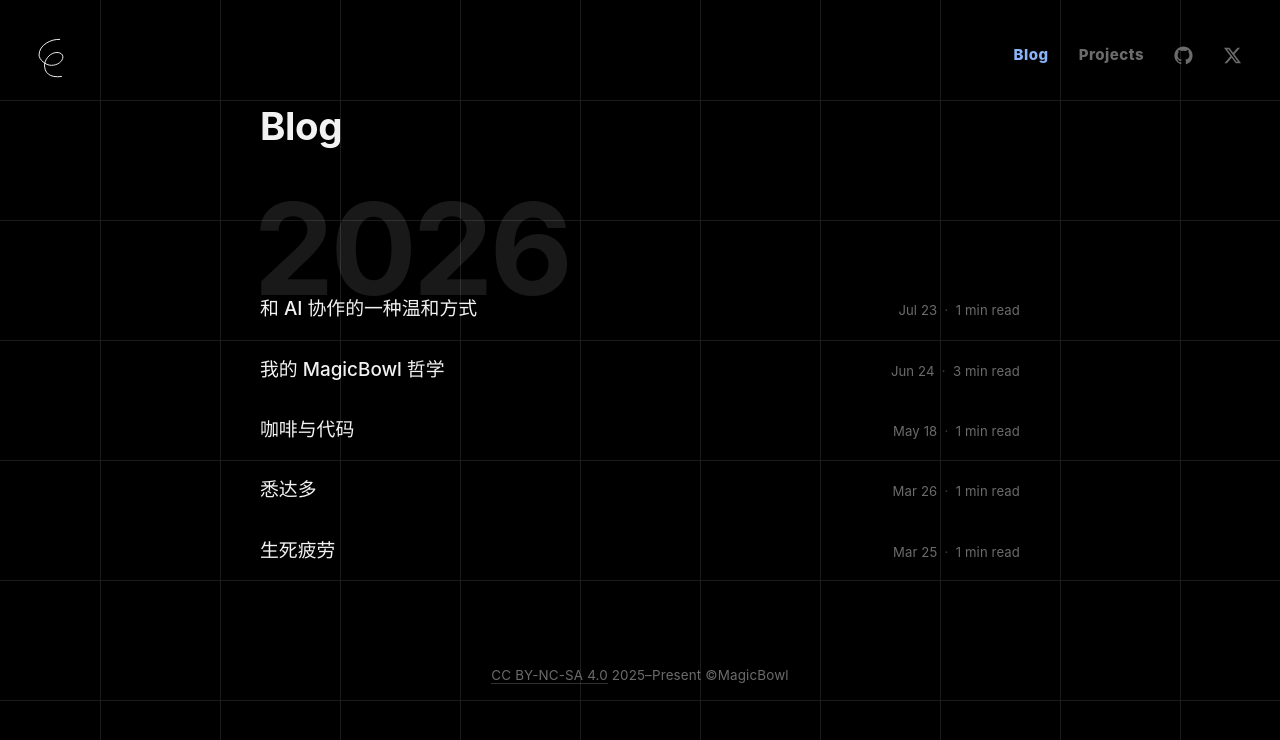
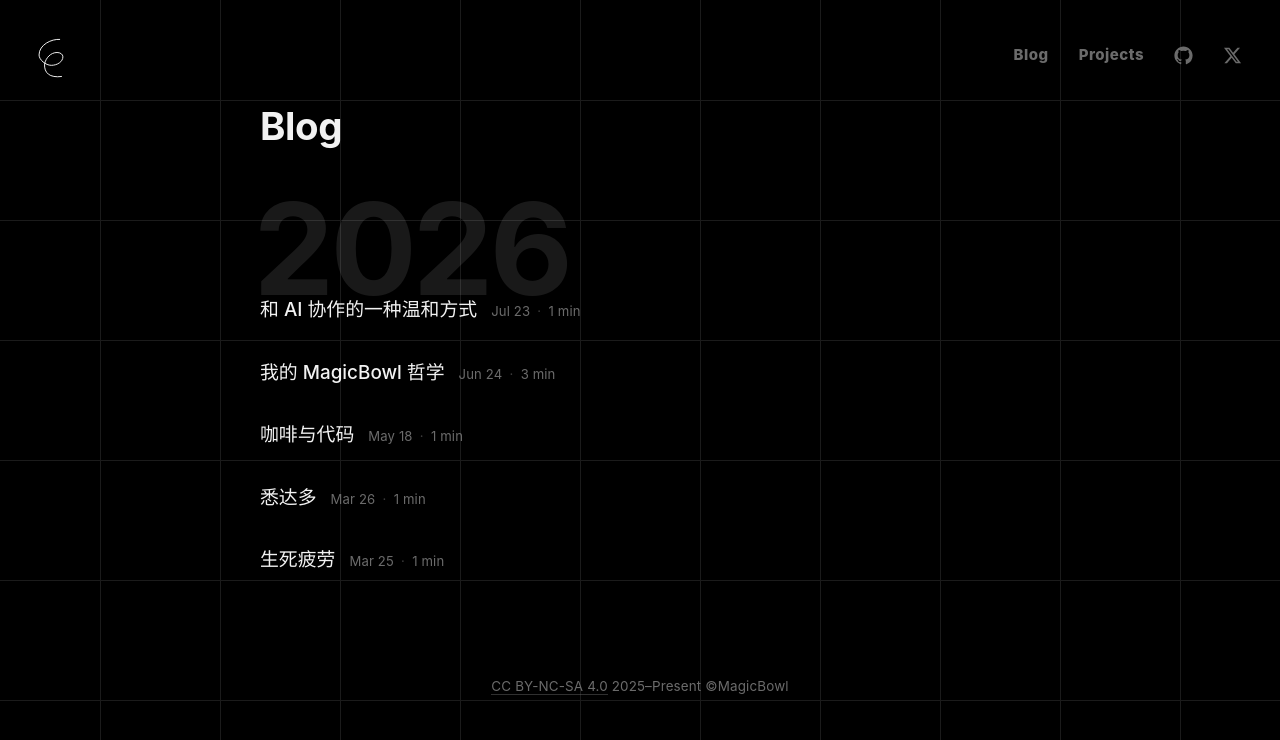
Before and after one commit to lg114/magicbowl, a Next.js app: page /posts in a window 1280 px wide. Shown: the top 740 px of the page. Built offline with nearby package versions, Linux system fonts and the light colour scheme.

Commit message:
Refine navigation and archive post metadata
Stop highlighting the current navigation link and prevent redundant navigation to the current page. Keep archive post dates and reading times inline with titles, and shorten the reading-time label.

```diff
--- a/components/NavBar.tsx
+++ b/components/NavBar.tsx
@@ -5,8 +5,8 @@ import { usePathname } from "next/navigation";
 import { siteConfig } from "../lib/site";
 
 // 右上角固定导航：站内项为文字（窄屏下换成图标）、社交外链为图标，无胶囊底。
-// 站内项 map siteConfig.nav（导航显示项的唯一来源），按当前路由高亮；
-// 社交项取自 siteConfig.social。
+// 站内项 map siteConfig.nav（导航显示项的唯一来源）；
+// 当前页不做颜色区分，只有 hover 变白；点击当前页不重复跳转。
 function SocialIcon({ kind }: { kind: "github" | "x" }) {
   if (kind === "github") {
     return (
@@ -46,8 +46,8 @@ function renderNavGlyph(href: string) {
 
 export default function NavBar() {
   const pathname = usePathname();
-  const isActive = (href: string) =>
-    href === "/" ? pathname === "/" : pathname.startsWith(href);
+  // 只按「完全等于当前路径」判断：文章页 /posts/xxx 下，Blog 项不算当前页
+  const isCurrent = (href: string) => pathname === href;
 
   const socialLinks = [
     { kind: "github" as const, label: "GitHub", href: siteConfig.social.github },
@@ -57,15 +57,19 @@ export default function NavBar() {
   return (
     <nav className="nav" aria-label="Main navigation">
       {siteConfig.nav.map((l) => {
-        const active = isActive(l.href);
+        const current = isCurrent(l.href);
         const glyph = renderNavGlyph(l.href);
         return (
           <Link
             key={l.href}
             href={l.href}
-            className={"nav__link" + (active ? " is-active" : "")}
-            aria-current={active ? "page" : undefined}
+            className="nav__link"
+            aria-current={current ? "page" : undefined}
             aria-label={l.label}
+            // 已经在这一页时不再重复跳转（否则会多推一条历史记录）
+            onClick={(e) => {
+              if (current) e.preventDefault();
+            }}
           >
             <span className="nav__label">{l.label}</span>
             {glyph && <span className="nav__glyph">{glyph}</span>}
--- a/components/PostsArchive.tsx
+++ b/components/PostsArchive.tsx
@@ -54,7 +54,7 @@ export default function PostsArchive({ posts }: { posts: PostMeta[] }) {
                     <span className="ygroup__sep" aria-hidden="true">
                       ·
                     </span>
-                    <span>{post.readingTime} min read</span>
+                    <span>{post.readingTime} min</span>
                   </span>
                 </Link>
               </li>
--- a/styles/archive.css
+++ b/styles/archive.css
@@ -82,21 +82,15 @@
 .ygroup__item + .ygroup__item {
   margin-top: 34px;
 }
-/* 一行布局：标题在左，日期 + 阅读时长右对齐挂在标题右侧。
-   flex-wrap 让它在窄屏自动折行——不依赖断点（无头浏览器有 500px 窗口下限，
-   靠断点调试窄屏并不可靠；折行是内容驱动的，任何宽度都成立）。 */
+/* 内联流：标题 + 紧跟其后的日期/时长，像一句话那样自然排下去。
+   不用 flex —— flex 会把元信息推到行尾，而这里要的是「贴着标题」；
+   inline 布局天然满足：放不下时整段元信息折到下一行，不会拆开。 */
 .ygroup__link {
-  display: flex;
-  flex-wrap: wrap;
-  align-items: baseline;
-  justify-content: space-between;
-  gap: 6px 28px;
+  display: block;
   text-decoration: none;
 }
 /* 主文字：近白（--ink）。纯黑底上"深灰/近黑"会不可见，故用近白替代 */
 .ygroup__title {
-  flex: 1 1 auto;
-  min-width: 0;
   font-family: var(--sans);
   font-size: 1.18rem;
   font-weight: 500;
@@ -107,16 +101,14 @@
 .ygroup__link:hover .ygroup__title {
   color: var(--accent);
 }
-/* 次要信息：中灰（--meta） */
+/* 次要信息：中灰（--meta），小一号，紧跟标题右侧 */
 .ygroup__meta {
-  flex: 0 0 auto;
-  display: flex;
-  align-items: baseline;
-  white-space: nowrap;
+  margin-left: 14px;
   font-family: var(--sans);
   font-size: 0.82rem;
   color: var(--meta);
   letter-spacing: 0.01em;
+  white-space: nowrap; /* 「Jul 23 · 1 min read」作为整体，不拆行 */
 }
 .ygroup__sep {
   margin: 0 0.55em;
--- a/styles/chrome.css
+++ b/styles/chrome.css
@@ -32,9 +32,8 @@
 .nav__link:hover {
   color: var(--ink);
 }
-.nav__link.is-active {
-  color: var(--accent);
-}
+/* 当前页不做颜色区分：导航只用「hover 变白」表达可交互，
+   避免页面切换时出现一块常驻的强调色。 */
 /* 站内项图标：宽屏隐藏，仅窄屏（≤680px，见 responsive.css）替代文字显示 */
 .nav__glyph {
   display: none;
```
